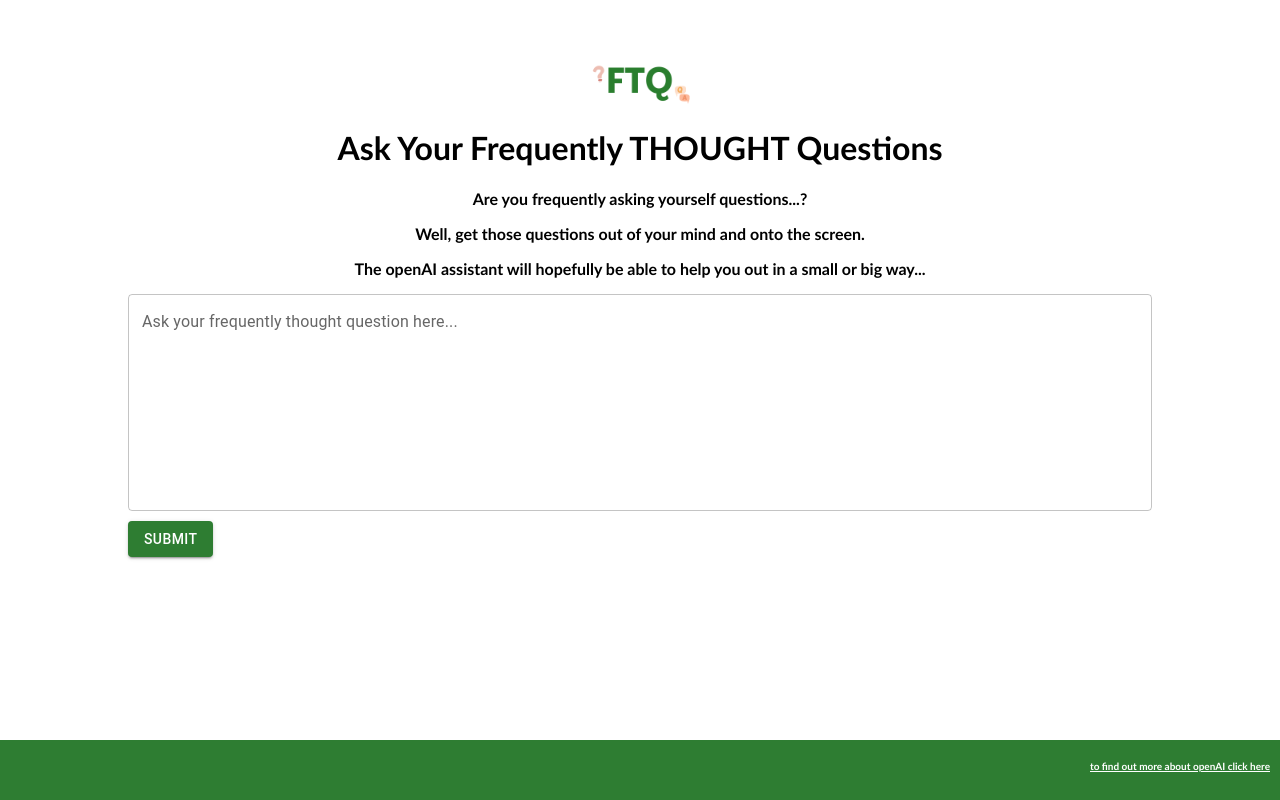
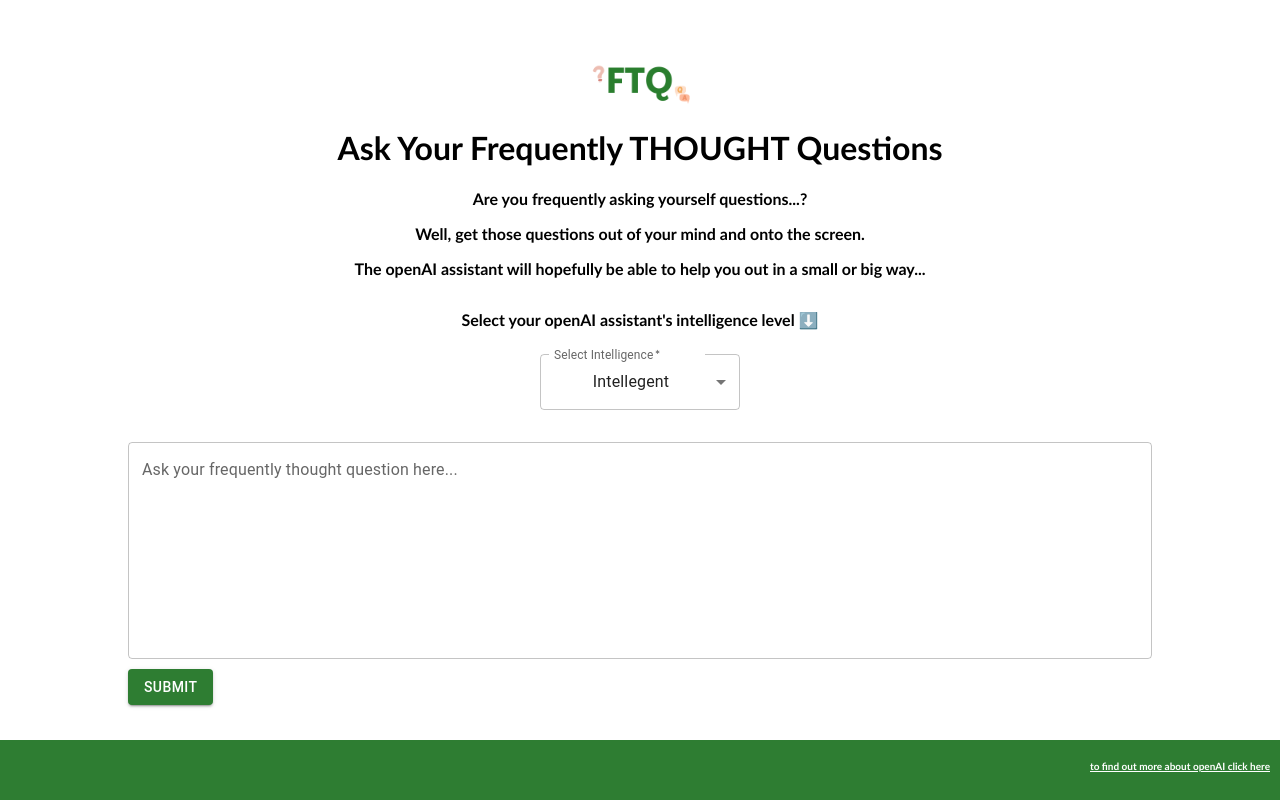
Before and after one commit to ninabrissey/ai-completion-app, a React (Create React App) app: page / in a window 1280 px wide. Built offline with nearby package versions, Linux system fonts and the light colour scheme.

Commit message:
Add engine select

```diff
--- a/src/components/QAForm/QAForm.js
+++ b/src/components/QAForm/QAForm.js
@@ -2,11 +2,16 @@ import React, { useState } from 'react';
 import Box from '@mui/material/Box';
 import TextField from '@mui/material/TextField';
 import Button from '@mui/material/Button';
+import InputLabel from '@mui/material/InputLabel';
+import MenuItem from '@mui/material/MenuItem';
+import FormControl from '@mui/material/FormControl';
+import Select from '@mui/material/Select';
 import './QAForm.css';
 
 const QAForm = ({ setQA, QA }) => {
   const [question, setQuestion] = useState('');
-  const [error, setError] = useState(''); // need to use this error
+  const [error, setError] = useState('');
+  const [intelligence, setIntelligence] = useState('text-curie-001');
 
   const data = {
     prompt: question,
@@ -21,7 +26,7 @@ const QAForm = ({ setQA, QA }) => {
 
   const postUserText = async () => {
     return await fetch(
-      'https://api.openai.com/v1/engines/text-curie-001/completions',
+      `https://api.openai.com/v1/engines/${intelligence}/completions`,
       {
         method: 'POST',
         headers: {
@@ -59,6 +64,26 @@ const QAForm = ({ setQA, QA }) => {
         maxWidth: '80%',
       }}
     >
+      <p>Select your openAI assistant's intelligence level ⬇️</p>
+      <FormControl required sx={{ m: 1, minWidth: 200, marginBottom: 4 }}>
+        <InputLabel id="intelligence-level-required-label">
+          Select Intelligence
+        </InputLabel>
+        <Select
+          labelId="intelligence-level-required-label"
+          id="intelligence-level-required"
+          value={intelligence}
+          label="Select intelligence Level *"
+          onChange={(e) => setIntelligence(e.target.value)}
+        >
+          <MenuItem value={'text-davinci-002'}>Super Intellegent</MenuItem>
+          <MenuItem value={'text-curie-001'}>Intellegent</MenuItem>
+          <MenuItem value={'text-babbage-001'}>Mildly Intellegent</MenuItem>
+          <MenuItem value={'text-ada-001'}>
+            Let's not be mean. Still very smart.
+          </MenuItem>
+        </Select>
+      </FormControl>
       <TextField
         fullWidth
         label="Ask your frequently thought question here..."
```
